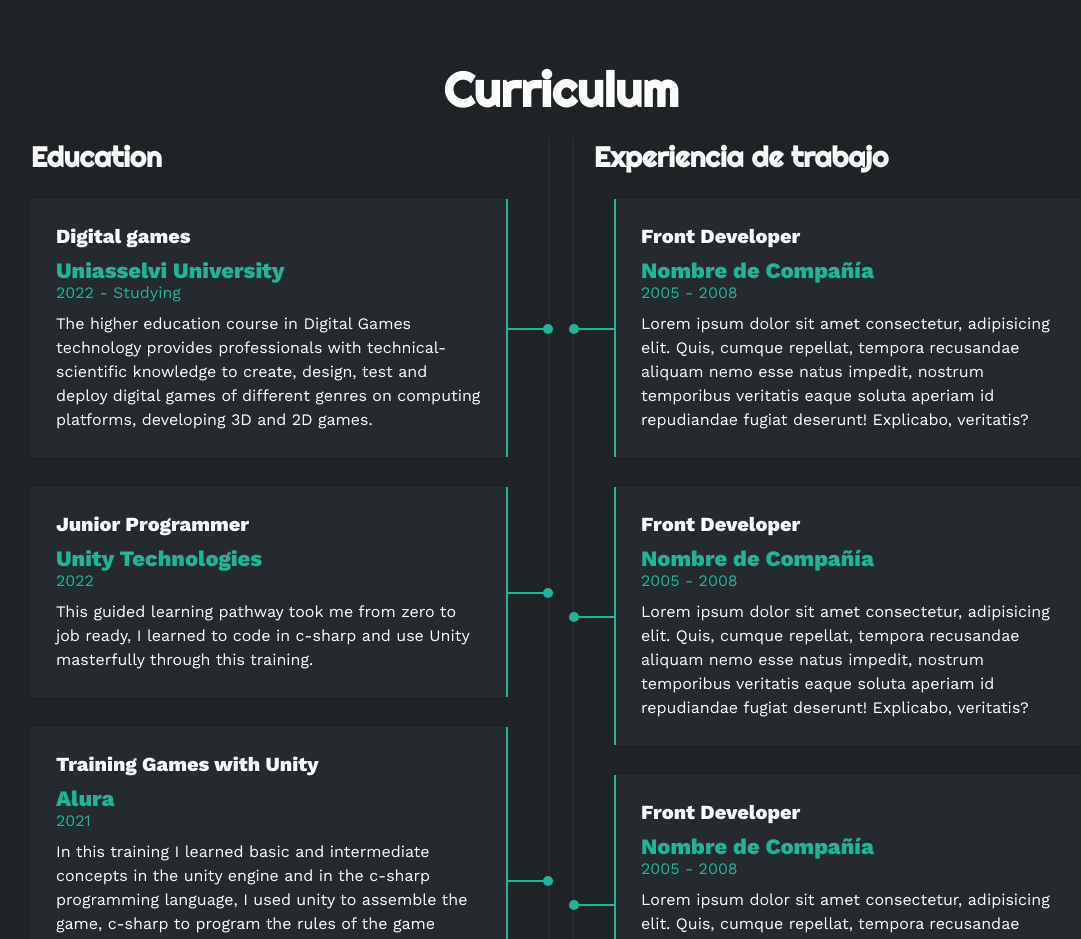
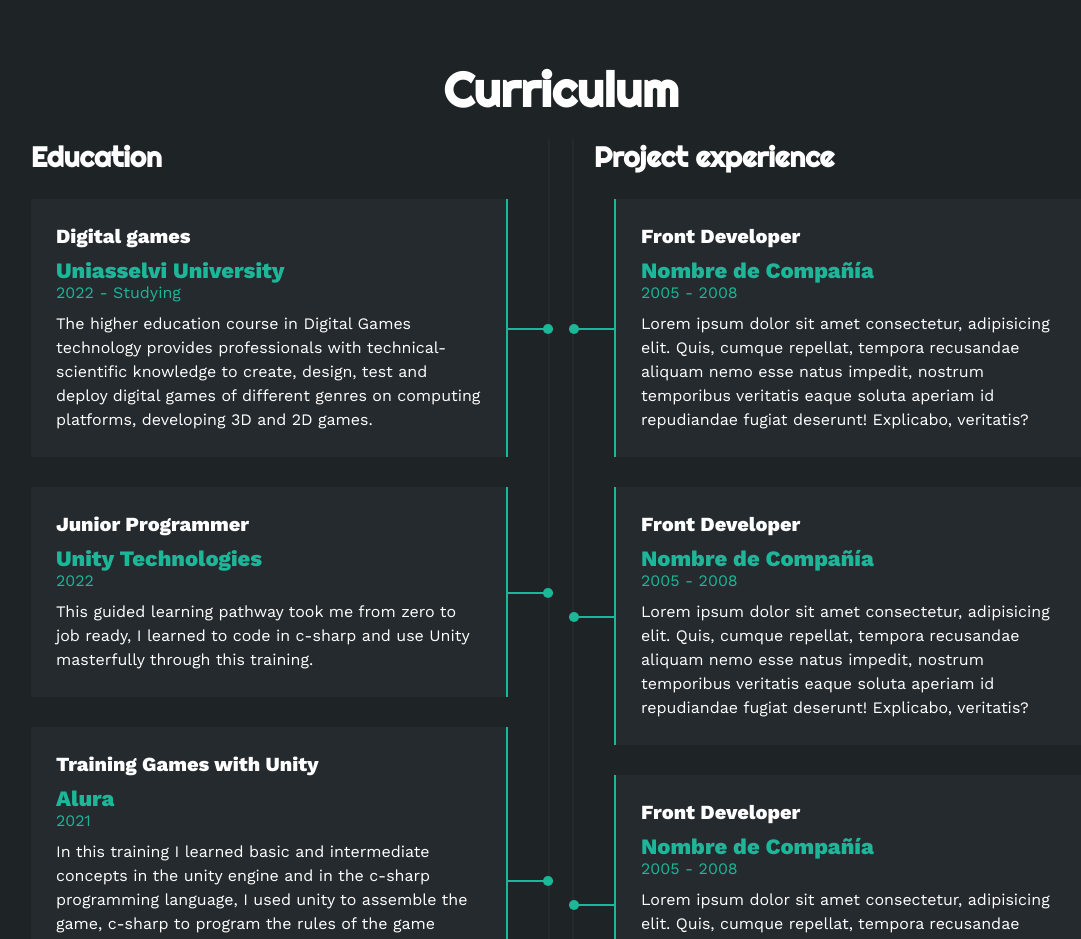
Before and after one commit to IvanRodriguesDev/Portfolio, a plain HTML site: page index.html in a window 1280 px wide. Shown: the part 2040-2979 px from the top of the page, without its empty margins (79-1160 px from the left). Drawn offline with nearby package versions, Linux system fonts and the light colour scheme.

Commit message:
Atualização

```diff
--- a/index.html
+++ b/index.html
@@ -257,7 +257,7 @@
                 </div>
 
                 <div class="col derecha">
-                    <h3>Experiencia de trabajo</h3>
+                    <h3>Project experience</h3>
                     <div class="item der">
                         <h4>Front Developer</h4>
                         <span class="casa">Nombre de Compañía</span>
```
